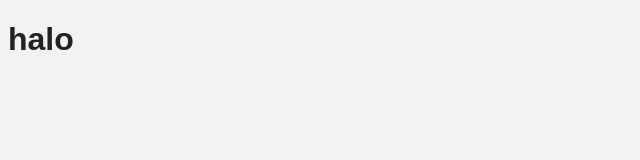
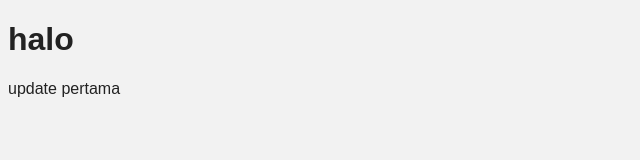
Before and after one commit to parulian56/belajar-web-git, a plain HTML site: page index.html in a window 1280 px wide. Shown: the whole page, without its empty margins (0-640 px from the left). Drawn offline with Linux system fonts and the light colour scheme.

Commit message:
Menambah paragraf pada homepage

```diff
--- a/index.html
+++ b/index.html
@@ -9,5 +9,6 @@
 <body>
     <h1>halo</h1>
     <script src="script.js"></script>
+    <p>update pertama</p>
 </body>
 </html>
```
